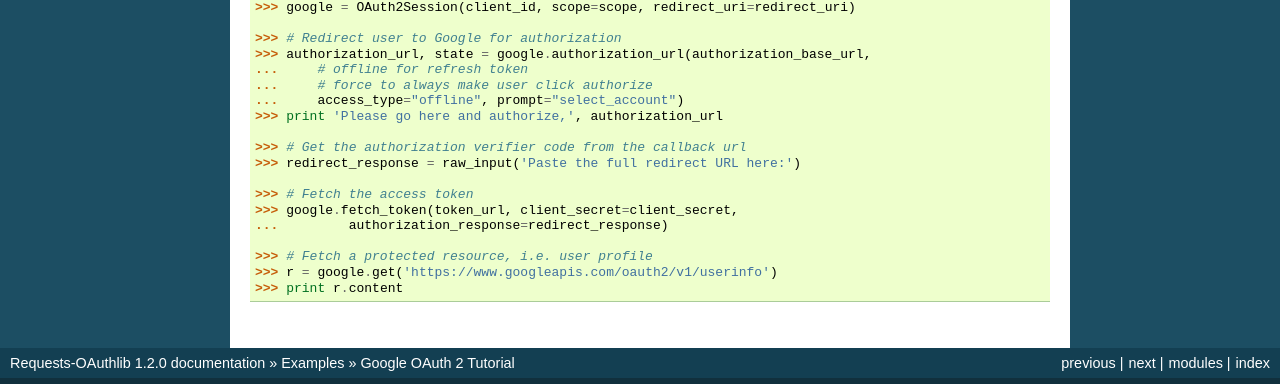
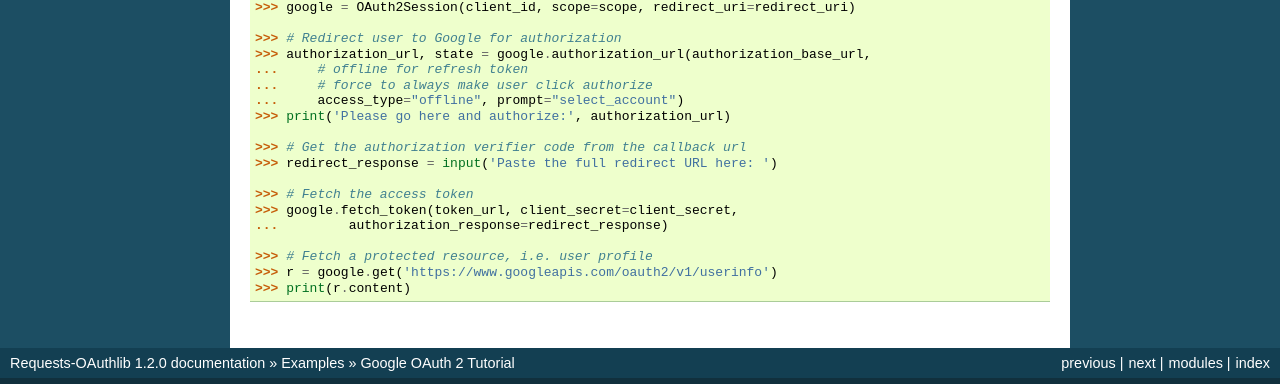
Before and after one commit to requests/requests-oauthlib, a Sphinx documentation site: the page built from docs/examples/google.rst, in a window 1280 px wide. Shown: the part 376-760 px from the top of the page. Built offline with Sphinx 7.4.7, drawn with Linux system fonts in a browser that asks for light colours.

Commit message:
Update Google example to Python 3

```diff
--- a/docs/examples/google.rst
+++ b/docs/examples/google.rst
@@ -30,10 +30,10 @@ a callback URL then you can try out the command line interactive example below.
     ...     # offline for refresh token
     ...     # force to always make user click authorize
     ...     access_type="offline", prompt="select_account")
-    >>> print 'Please go here and authorize,', authorization_url
+    >>> print('Please go here and authorize:', authorization_url)
 
     >>> # Get the authorization verifier code from the callback url
-    >>> redirect_response = raw_input('Paste the full redirect URL here:')
+    >>> redirect_response = input('Paste the full redirect URL here: ')
 
     >>> # Fetch the access token
     >>> google.fetch_token(token_url, client_secret=client_secret,
@@ -41,4 +41,4 @@ a callback URL then you can try out the command line interactive example below.
 
     >>> # Fetch a protected resource, i.e. user profile
     >>> r = google.get('https://www.googleapis.com/oauth2/v1/userinfo')
-    >>> print r.content
+    >>> print(r.content)
```
